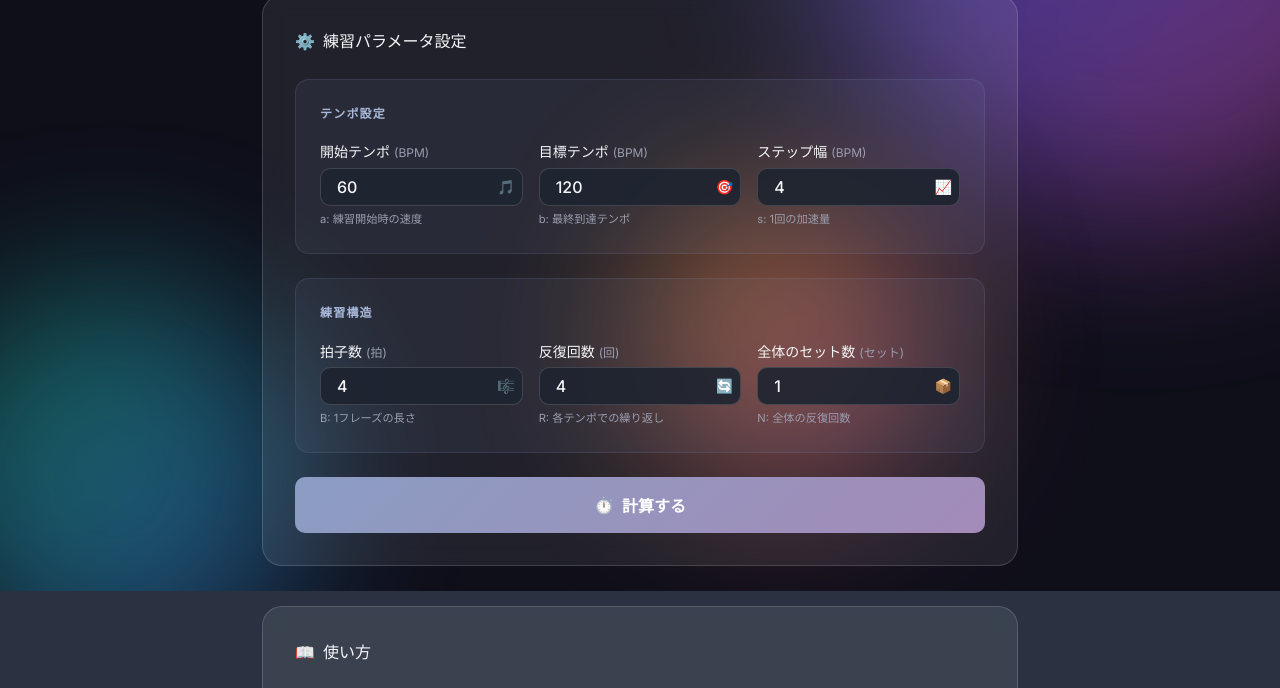
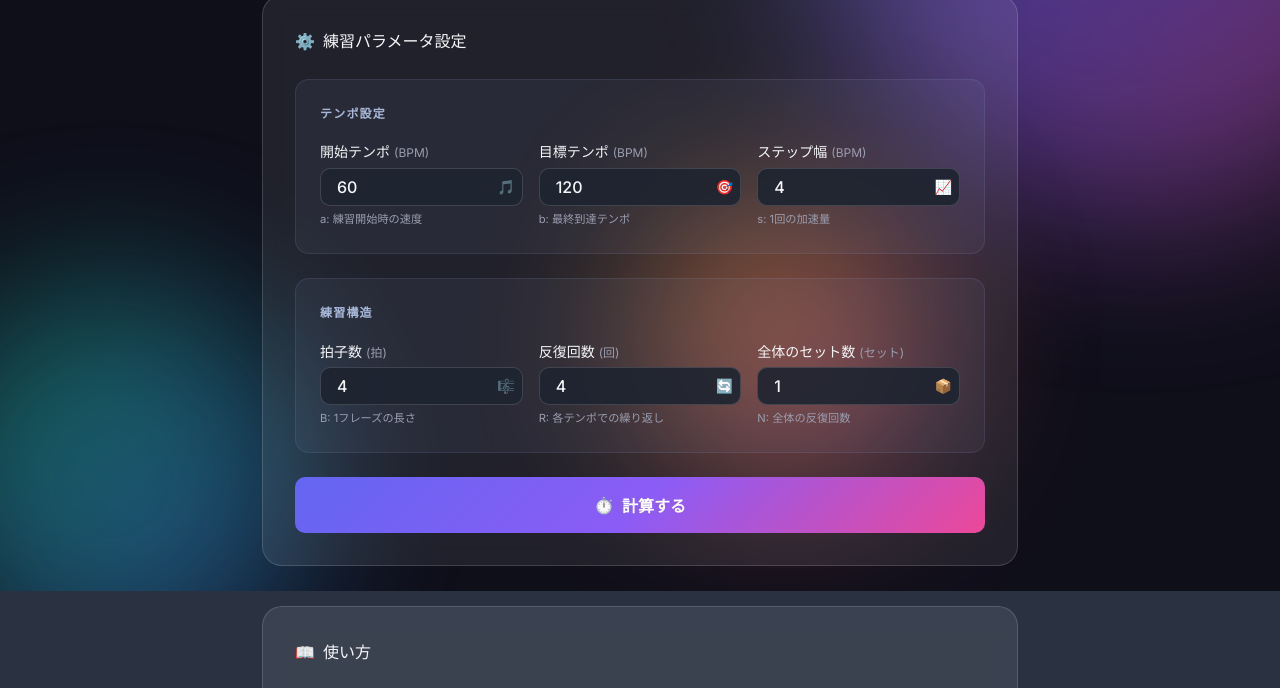
Before and after one commit to GAKU27/tempo-practice-calculator, a plain HTML site: page index.html in a window 1280 px wide. Shown: the part 209-897 px from the top of the page. Drawn offline with Linux system fonts and the light colour scheme.

Commit message:
Update tempo-calculator.css

```diff
--- a/tempo-calculator.css
+++ b/tempo-calculator.css
@@ -26,7 +26,7 @@
     --color-text-muted: #9a9eb0;
 
     /* Gradients - Subtle and calm */
-    --gradient-primary: linear-gradient(135deg, #8b9dc3 0%, #a38bb8 100%);
+    --gradient-primary: linear-gradient(135deg, #6366f1 0%, #8b5cf6 50%, #ec4899 100%);
 
     /* Spacing */
     --space-xs: 0.25rem;
```
